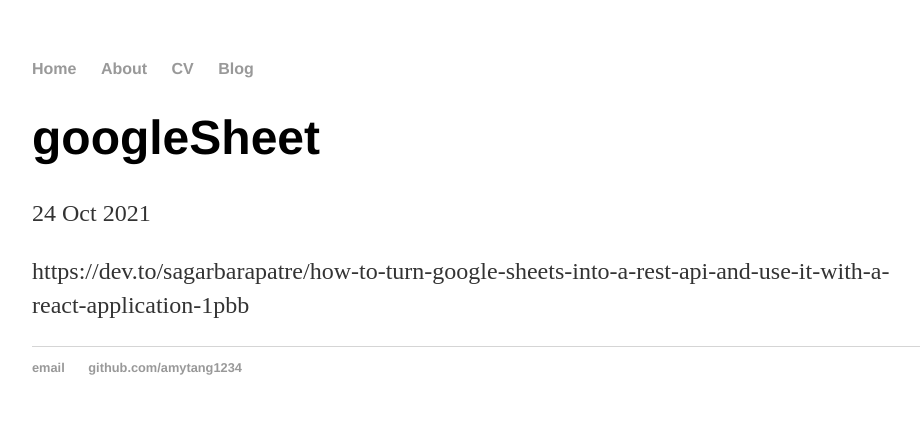
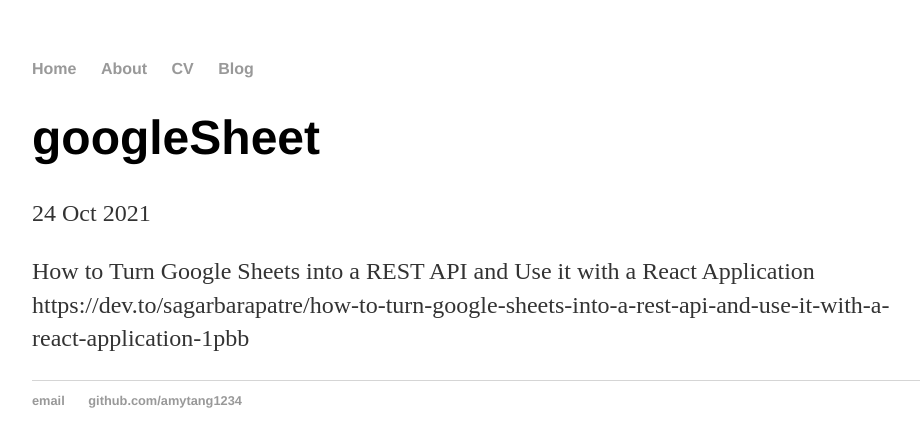
Before and after one commit to amyhlt/amytang1234.github.io, a Jekyll site: the page built from _posts/2010-10-24-Amy-Tang-site-googlesheet.md, in a window 1280 px wide. Shown: the top 447 px of the page, without its empty margins (160-1080 px from the left). Built offline with Jekyll 4.4.1, drawn with Linux system fonts in a browser that asks for light colours.

Commit message:
Update 2010-10-24-Amy-Tang-site-googlesheet.md

```diff
--- a/_posts/2010-10-24-Amy-Tang-site-googlesheet.md
+++ b/_posts/2010-10-24-Amy-Tang-site-googlesheet.md
@@ -3,4 +3,5 @@
 title: "googleSheet"
 date: 2021-10-24
 ---
+How to Turn Google Sheets into a REST API and Use it with a React Application
 https://dev.to/sagarbarapatre/how-to-turn-google-sheets-into-a-rest-api-and-use-it-with-a-react-application-1pbb
```
